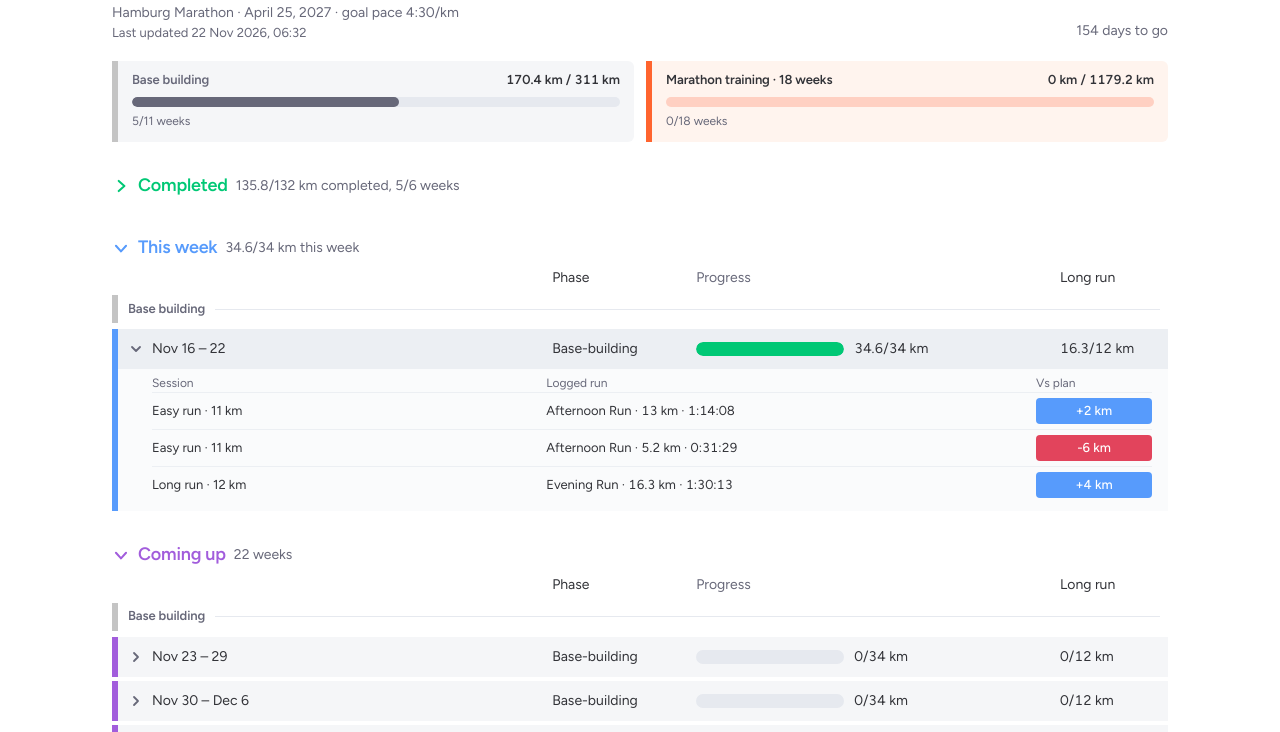
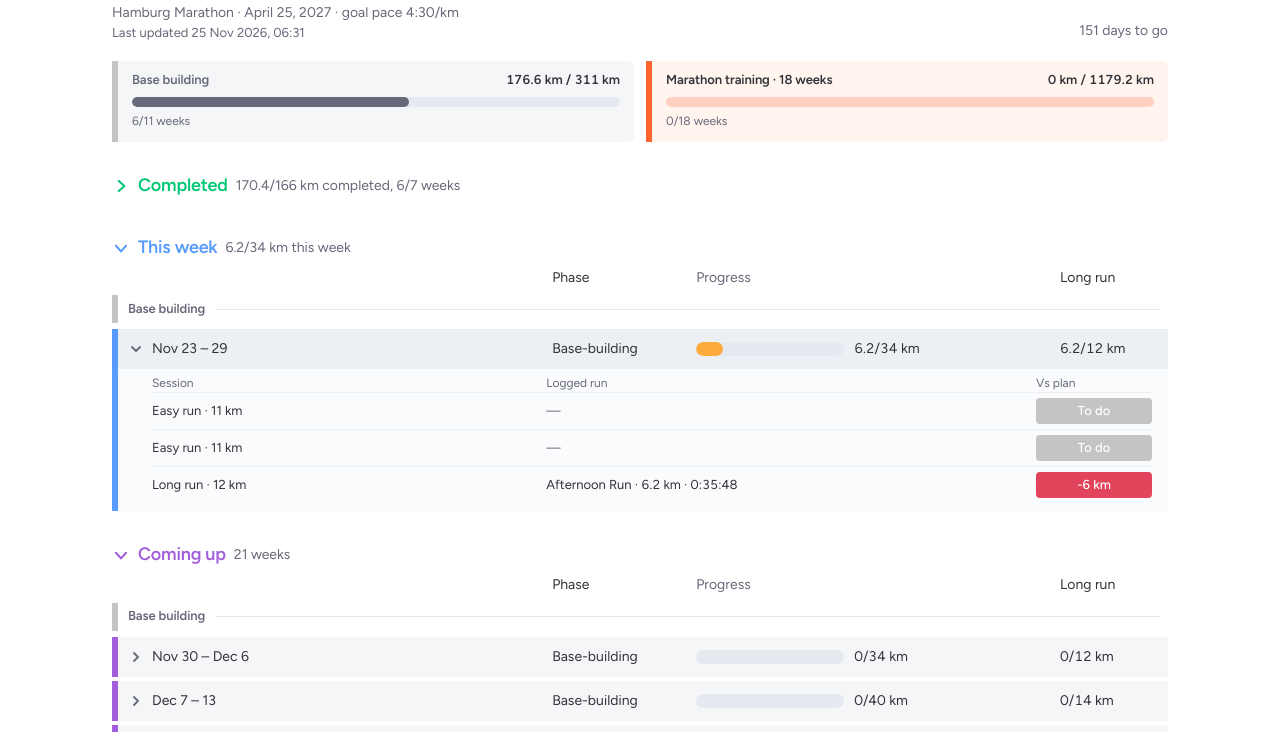
Before and after one commit to cedrichelewaut/marathoning, a plain HTML site: page docs/index.html in a window 1280 px wide. Shown: the part 68-800 px from the top of the page. Drawn offline with Linux system fonts and the light colour scheme.

Commit message:
Add the 24 November afternoon run
Log the 6.23 km run and regenerate the board and progress embed.

Co-authored-by: Cedric Helewaut <cedrichelewaut@users.noreply.github.com>

```diff
--- a/data/strava_runs.csv
+++ b/data/strava_runs.csv
@@ -19,3 +19,4 @@ date,name,distance_km,moving_time,strava_activity_id
 2026-11-18,Evening Run,16.32,1:30:13,21039177725
 2026-11-20,Afternoon Run,5.25,0:31:29,21071741165
 2026-11-21,Afternoon Run,13.01,1:14:08,21073087992
+2026-11-24,Afternoon Run,6.23,0:35:48,21109217294
--- a/data/weekly_status.csv
+++ b/data/weekly_status.csv
@@ -6,7 +6,7 @@ week_start,planned_km,actual_km,pct,verdict,long_run_planned_km,long_run_actual_
 2026-11-02,25.0,25.7,103,on track,9.0,10.1
 2026-11-09,26.0,26.6,102,on track,10.0,11.1
 2026-11-16,34.0,34.6,102,on track,12.0,16.3
-2026-11-23,34.0,0.0,0,behind,12.0,0.0
+2026-11-23,34.0,6.2,18,behind,12.0,6.2
 2026-11-30,34.0,0.0,0,behind,12.0,0.0
 2026-12-07,40.0,0.0,0,behind,14.0,0.0
 2026-12-14,37.0,0.0,0,behind,15.0,0.0
--- a/docs/index.html
+++ b/docs/index.html
@@ -211,18 +211,18 @@ footer p { margin: 0; }
       <div>
         <h1>Marathon training</h1>
         <p class="subtitle">Hamburg Marathon · April 25, 2027 · goal pace 4:30/km</p>
-        <p class="updated">Last updated 22 Nov 2026, 06:32</p>
+        <p class="updated">Last updated 25 Nov 2026, 06:31</p>
       </div>
-      <p class="countdown">154 days to go</p>
+      <p class="countdown">151 days to go</p>
     </header>
     <section class="phases" aria-label="Plan progress">
-<div class="phasebar base"><div class="phasebar-head"><span class="phasebar-name">Base building</span><span class="phasebar-km">170.4 km / 311 km</span></div><div class="phasebar-track" role="img" aria-label="Base building, 170.4 km / 311 km"><span class="phasebar-fill" style="width:54.8%"></span></div><p class="phasebar-weeks" title="Finished weeks at 85% of the planned distance">5/11 weeks</p></div>
+<div class="phasebar base"><div class="phasebar-head"><span class="phasebar-name">Base building</span><span class="phasebar-km">176.6 km / 311 km</span></div><div class="phasebar-track" role="img" aria-label="Base building, 176.6 km / 311 km"><span class="phasebar-fill" style="width:56.8%"></span></div><p class="phasebar-weeks" title="Finished weeks at 85% of the planned distance">6/11 weeks</p></div>
 <div class="phasebar plan"><div class="phasebar-head"><span class="phasebar-name">Marathon training · 18 weeks</span><span class="phasebar-km">0 km / 1179.2 km</span></div><div class="phasebar-track" role="img" aria-label="Marathon training · 18 weeks, 0 km / 1179.2 km"></div><p class="phasebar-weeks" title="Finished weeks at 85% of the planned distance">0/18 weeks</p></div>
 </section>
     <div class="board"><div class="board-inner">
 <details class="group completed">
 <summary class="ghead">
-  <span class="gtitle"><svg class="chev" viewBox="0 0 16 16" width="18" height="18" aria-hidden="true"><path d="M6 3.5l5 4.5-5 4.5" fill="none" stroke="currentColor" stroke-width="1.8" stroke-linecap="round" stroke-linejoin="round"/></svg><span class="gname">Completed</span><span class="gsum">135.8/132 km completed, 5/6 weeks</span></span>
+  <span class="gtitle"><svg class="chev" viewBox="0 0 16 16" width="18" height="18" aria-hidden="true"><path d="M6 3.5l5 4.5-5 4.5" fill="none" stroke="currentColor" stroke-width="1.8" stroke-linecap="round" stroke-linejoin="round"/></svg><span class="gname">Completed</span><span class="gsum">170.4/166 km completed, 6/7 weeks</span></span>
 </summary>
 <div class="colhead" aria-hidden="true">
   <span></span><span class="phase">Phase</span><span>Progress</span><span class="long">Long run</span>
@@ -283,18 +283,7 @@ footer p { margin: 0; }
 </summary>
 <div class="subitems"><div class="session head"><span>Session</span><span>Logged run</span><span>Vs plan</span></div><div class="session"><span class="what">Easy run · 8 km</span><span class="logged">Lunch Run · 8.2 km · 0:45:07</span><span class="spill"><span class="tag on-plan">on plan</span></span></div><div class="session"><span class="what">Easy run · 8 km</span><span class="logged">Lunch Run · 7.3 km · 0:35:13</span><span class="spill"><span class="tag minus">-1 km</span></span></div><div class="session"><span class="what">Long run · 10 km</span><span class="logged">Afternoon Run · 11.1 km · 1:00:01</span><span class="spill"><span class="tag plus">+1 km</span></span></div></div>
 </details>
-</div>
-</details>
-<details class="group this-week" open>
-<summary class="ghead">
-  <span class="gtitle"><svg class="chev" viewBox="0 0 16 16" width="18" height="18" aria-hidden="true"><path d="M6 3.5l5 4.5-5 4.5" fill="none" stroke="currentColor" stroke-width="1.8" stroke-linecap="round" stroke-linejoin="round"/></svg><span class="gname">This week</span><span class="gsum">34.6/34 km this week</span></span>
-</summary>
-<div class="colhead" aria-hidden="true">
-  <span></span><span class="phase">Phase</span><span>Progress</span><span class="long">Long run</span>
-</div>
-<div class="rows">
-<div class="band base"><span class="band-name">Base building</span><span class="band-line" aria-hidden="true"></span></div>
-<details class="item" open>
+<details class="item">
 <summary class="row">
   <span class="name"><svg class="chev" viewBox="0 0 16 16" width="16" height="16" aria-hidden="true"><path d="M6 4l4 4-4 4" fill="none" stroke="currentColor" stroke-width="1.8" stroke-linecap="round" stroke-linejoin="round"/></svg><span class="weeklabel">Nov 16 – 22</span></span>
   <span class="phase" title="Base-building">Base-building</span>
@@ -305,24 +294,35 @@ footer p { margin: 0; }
 </details>
 </div>
 </details>
-<details class="group upcoming" open>
+<details class="group this-week" open>
 <summary class="ghead">
-  <span class="gtitle"><svg class="chev" viewBox="0 0 16 16" width="18" height="18" aria-hidden="true"><path d="M6 3.5l5 4.5-5 4.5" fill="none" stroke="currentColor" stroke-width="1.8" stroke-linecap="round" stroke-linejoin="round"/></svg><span class="gname">Coming up</span><span class="gsum">22 weeks</span></span>
+  <span class="gtitle"><svg class="chev" viewBox="0 0 16 16" width="18" height="18" aria-hidden="true"><path d="M6 3.5l5 4.5-5 4.5" fill="none" stroke="currentColor" stroke-width="1.8" stroke-linecap="round" stroke-linejoin="round"/></svg><span class="gname">This week</span><span class="gsum">6.2/34 km this week</span></span>
 </summary>
 <div class="colhead" aria-hidden="true">
   <span></span><span class="phase">Phase</span><span>Progress</span><span class="long">Long run</span>
 </div>
 <div class="rows">
 <div class="band base"><span class="band-name">Base building</span><span class="band-line" aria-hidden="true"></span></div>
-<details class="item">
+<details class="item" open>
 <summary class="row">
   <span class="name"><svg class="chev" viewBox="0 0 16 16" width="16" height="16" aria-hidden="true"><path d="M6 4l4 4-4 4" fill="none" stroke="currentColor" stroke-width="1.8" stroke-linecap="round" stroke-linejoin="round"/></svg><span class="weeklabel">Nov 23 – 29</span></span>
   <span class="phase" title="Base-building">Base-building</span>
-  <span class="progress"><span class="bar neutral" role="img" aria-label="0 of 34 kilometres, neutral"></span><span class="km">0/34 km</span></span>
-  <span class="long">0/12 km</span>
+  <span class="progress"><span class="bar yellow" role="img" aria-label="6.2 of 34 kilometres, yellow"><span class="fill yellow" style="width:18.3%"></span></span><span class="km">6.2/34 km</span></span>
+  <span class="long">6.2/12 km</span>
 </summary>
-<div class="subitems"><div class="session head"><span>Session</span><span>Logged run</span><span>Vs plan</span></div><div class="session"><span class="what">Easy run · 11 km</span><span class="logged wait">—</span><span class="spill"><span class="tag todo">To do</span></span></div><div class="session"><span class="what">Easy run · 11 km</span><span class="logged wait">—</span><span class="spill"><span class="tag todo">To do</span></span></div><div class="session"><span class="what">Long run · 12 km</span><span class="logged wait">—</span><span class="spill"><span class="tag todo">To do</span></span></div></div>
+<div class="subitems"><div class="session head"><span>Session</span><span>Logged run</span><span>Vs plan</span></div><div class="session"><span class="what">Easy run · 11 km</span><span class="logged wait">—</span><span class="spill"><span class="tag todo">To do</span></span></div><div class="session"><span class="what">Easy run · 11 km</span><span class="logged wait">—</span><span class="spill"><span class="tag todo">To do</span></span></div><div class="session"><span class="what">Long run · 12 km</span><span class="logged">Afternoon Run · 6.2 km · 0:35:48</span><span class="spill"><span class="tag minus">-6 km</span></span></div></div>
 </details>
+</div>
+</details>
+<details class="group upcoming" open>
+<summary class="ghead">
+  <span class="gtitle"><svg class="chev" viewBox="0 0 16 16" width="18" height="18" aria-hidden="true"><path d="M6 3.5l5 4.5-5 4.5" fill="none" stroke="currentColor" stroke-width="1.8" stroke-linecap="round" stroke-linejoin="round"/></svg><span class="gname">Coming up</span><span class="gsum">21 weeks</span></span>
+</summary>
+<div class="colhead" aria-hidden="true">
+  <span></span><span class="phase">Phase</span><span>Progress</span><span class="long">Long run</span>
+</div>
+<div class="rows">
+<div class="band base"><span class="band-name">Base building</span><span class="band-line" aria-hidden="true"></span></div>
 <details class="item">
 <summary class="row">
   <span class="name"><svg class="chev" viewBox="0 0 16 16" width="16" height="16" aria-hidden="true"><path d="M6 4l4 4-4 4" fill="none" stroke="currentColor" stroke-width="1.8" stroke-linecap="round" stroke-linejoin="round"/></svg><span class="weeklabel">Nov 30 – Dec 6</span></span>
```
Also changed, not shown: docs/progress.html (+1 -1 lines).
